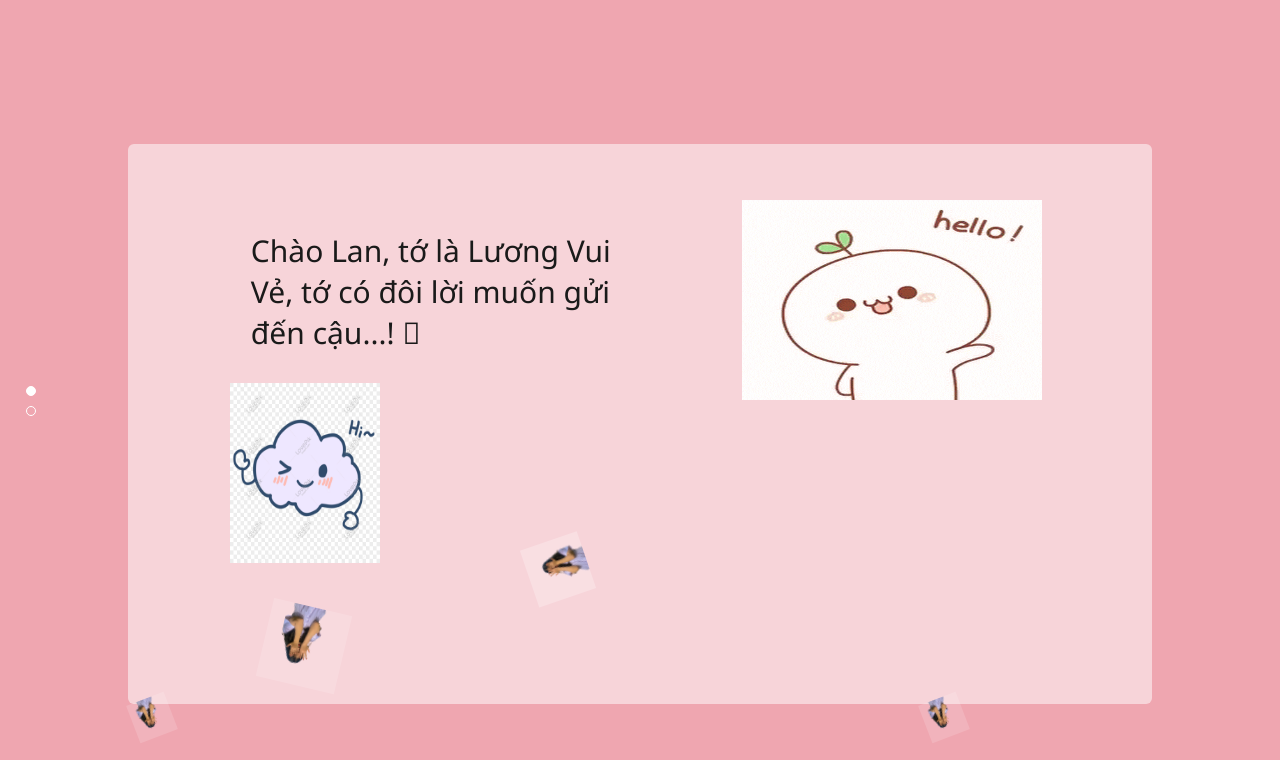
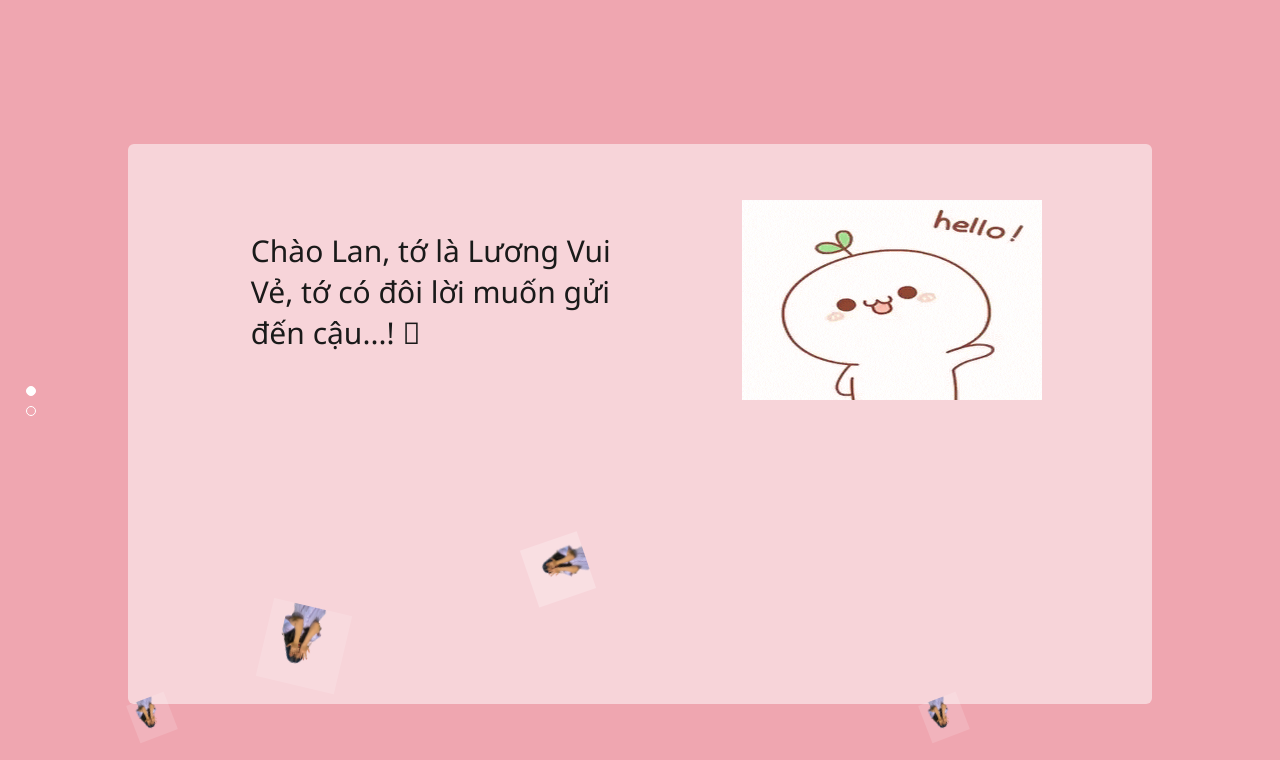
Before and after one commit to 1happybirthday/HPBD, a plain HTML site: page Memories.html in a window 1280 px wide. Shown: the top 760 px of the page. Drawn offline with Linux system fonts and the light colour scheme.

Commit message:
Update Memories.html

```diff
--- a/Memories.html
+++ b/Memories.html
@@ -46,7 +46,6 @@
                 Chào Lan, tớ là Lương Vui Vẻ, tớ có đôi lời muốn gửi đến cậu...! 	&#xf5a5;
               </p>
 
-             <img src="img/hi2.png" alt="" width="150px" height="180px">
             </div>
             <div class="ly-txt02">
               <img src="img/hi.gif" alt="" width="300px" height="200px">
```
